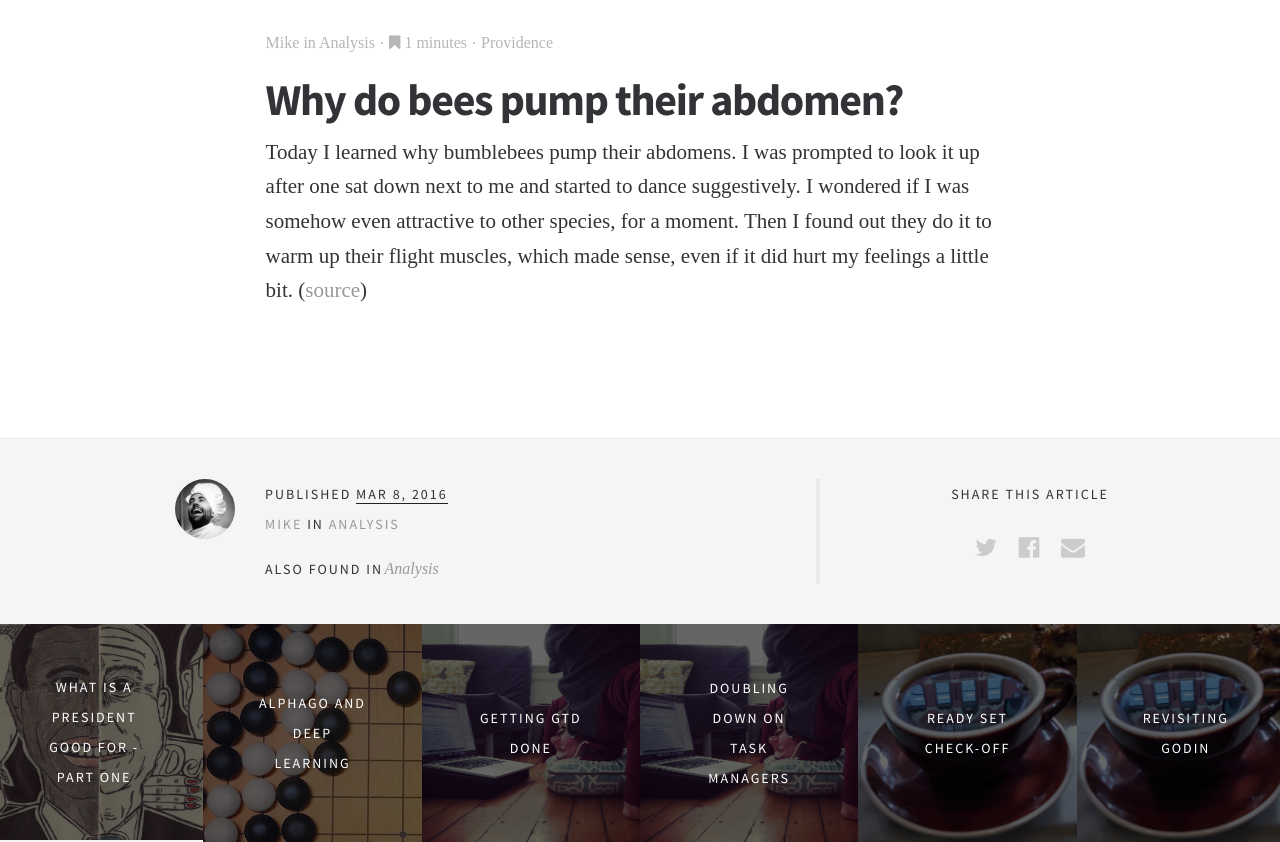
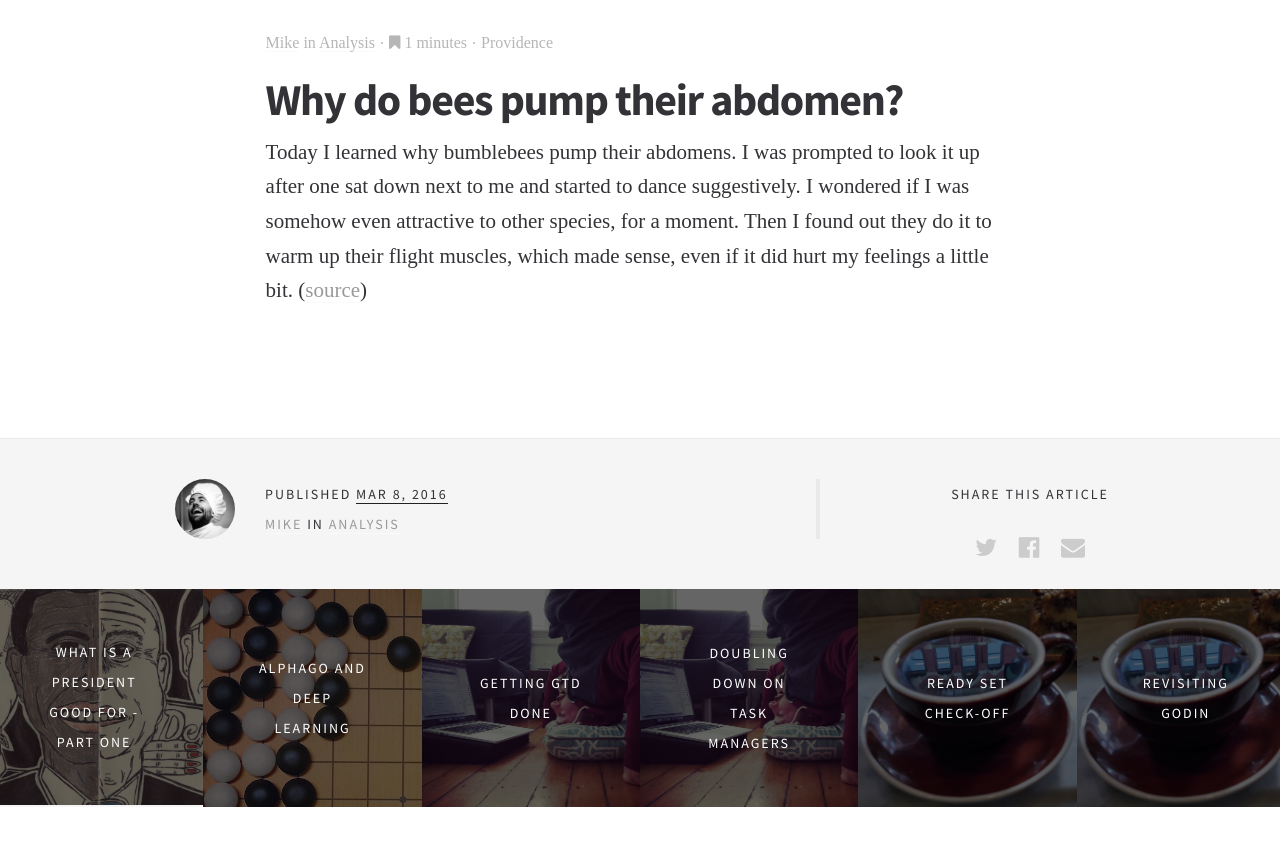
Before and after one commit to maddo/maddo.github.io, a Jekyll site: the page built from _posts/2016-03-08-why-do-bees-pump-abdomen.md, in a window 1280 px wide. Shown: the part 460-1302 px from the top of the page. Built offline with Jekyll 4.4.1, drawn with Linux system fonts in a browser that asks for light colours; some web fonts are replaced.

Commit message:
Remove other categories section

```diff
--- a/_includes/footer-single.html
+++ b/_includes/footer-single.html
@@ -8,7 +8,7 @@
                 <p>Published <span>{{ page.date | date: "%b %-d, %Y" }}</span></p>
                 <p><a href="{{ page.author_url }}">{{ page.author_name | capitalize }}</a> in <a href='{{ "/category/" | append: page.categories.first | prepend: site.baseurl }}'>{{ page.categories.first | capitalize }}</a></p>
 
-                <div class="other-catergories">
+                <!-- <div class="other-catergories">
                     <h3>Also found in</h3>
 
                     <ul>
@@ -19,7 +19,7 @@
                         </li>
                         {% endfor %}
                     </ul>
-                </div>
+                </div> -->
 
             </div>
         </div><!-- end col -->
```
